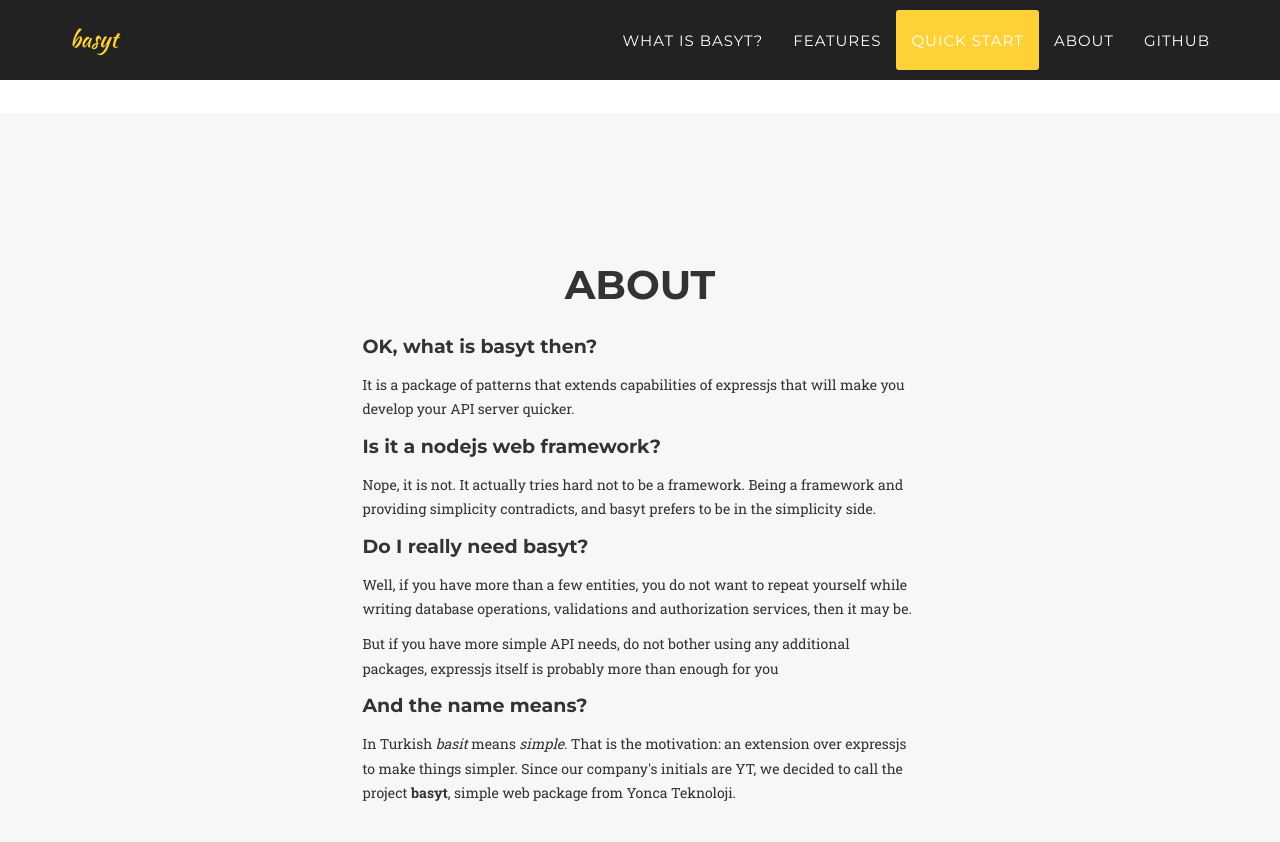
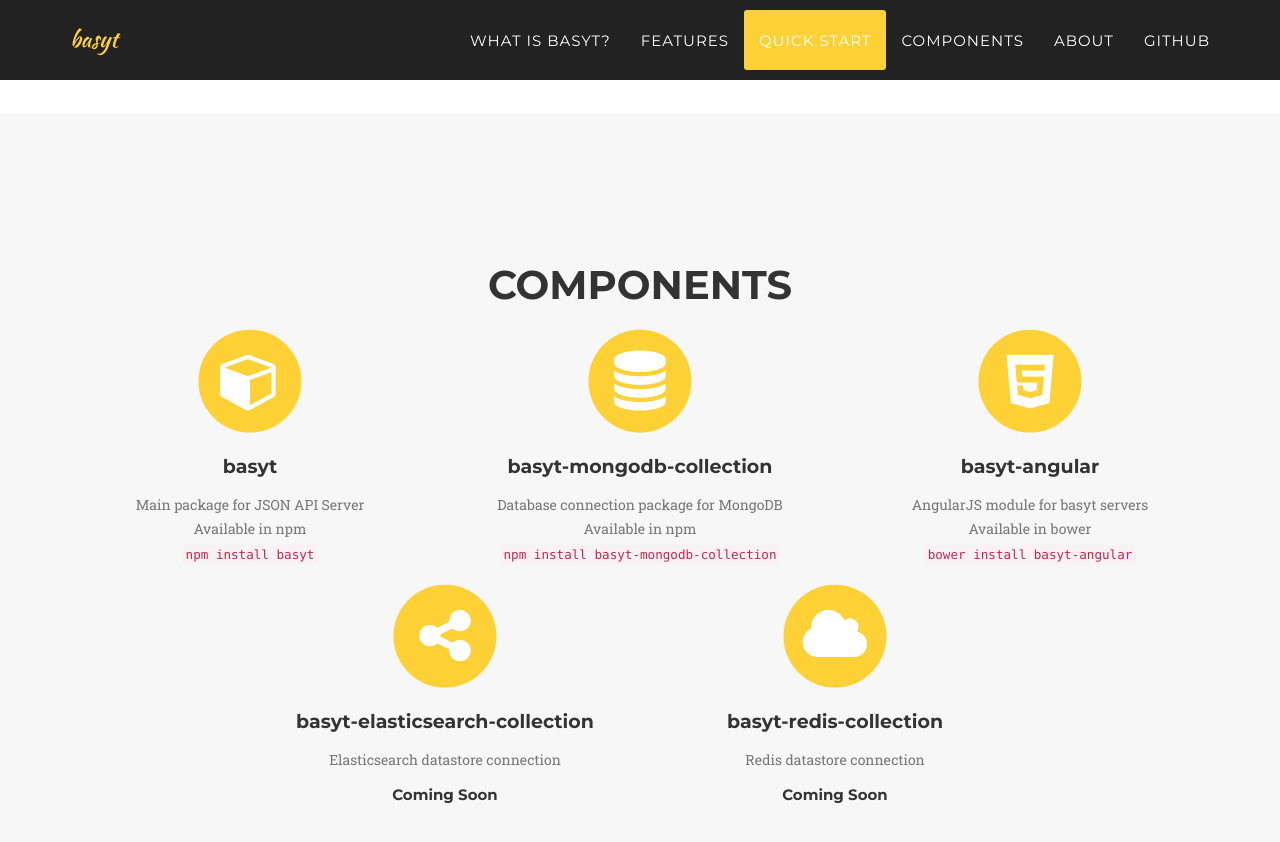
Before and after one commit to ytlabs/basyt, a Jekyll site: the page built from index.html, in a window 1280 px wide and 900 px high, scrolled down 5213 px. Shown: the top 842 px of the window. Built offline with Jekyll 4.4.1, drawn with Linux system fonts in a browser that asks for light colours; some web fonts are replaced.

Commit message:
added components

```diff
--- a/_includes/about.html
+++ b/_includes/about.html
@@ -1,5 +1,5 @@
 <!-- About Section -->
-    <section id="about" class="bg-light-gray">
+    <section id="about">
         <div class="container">
             <div class="row">
                 <div class="col-lg-12 text-center">
--- /dev/null
+++ b/_includes/components.html
@@ -0,0 +1,56 @@
+<!-- Components Section -->
+    <section id="components" class="bg-light-gray">
+        <div class="container">
+            <div class="row">
+                <div class="col-lg-12 text-center">
+                    <h2 class="section-heading">Components</h2>
+                </div>
+            </div>
+            <div class="row text-center">
+                <div class="col-md-4">
+                    <span class="fa-stack fa-4x">
+                        <i class="fa fa-circle fa-stack-2x text-primary"></i>
+                        <i class="fa fa-cube fa-stack-1x fa-inverse"></i>
+                    </span>
+                    <h4 class="service-heading">basyt</h4>
+                    <p class="text-muted">Main package for JSON API Server<br>Available in npm<br><code>npm install basyt</code></p>
+                </div>
+                <div class="col-md-4">
+                    <span class="fa-stack fa-4x">
+                        <i class="fa fa-circle fa-stack-2x text-primary"></i>
+                        <i class="fa fa-database fa-stack-1x fa-inverse"></i>
+                    </span>
+                    <h4 class="service-heading">basyt-mongodb-collection</h4>
+                    <p class="text-muted">Database connection package for MongoDB<br>Available in npm<br><code>npm install basyt-mongodb-collection</code></p>
+                </div>
+                <div class="col-md-4">
+                    <span class="fa-stack fa-4x">
+                        <i class="fa fa-circle fa-stack-2x text-primary"></i>
+                        <i class="fa fa-html5 fa-stack-1x fa-inverse"></i>
+                    </span>
+                    <h4 class="service-heading">basyt-angular</h4>
+                    <p class="text-muted">AngularJS module for basyt servers<br>Available in bower<br><code>bower install basyt-angular</code></p>
+                </div>
+            </div>
+            <div class="row text-center">
+                <div class="col-md-4 col-md-offset-2">
+                    <span class="fa-stack fa-4x">
+                        <i class="fa fa-circle fa-stack-2x text-primary"></i>
+                        <i class="fa fa-share-alt fa-stack-1x fa-inverse"></i>
+                    </span>
+                    <h4 class="service-heading">basyt-elasticsearch-collection</h4>
+                    <p class="text-muted">Elasticsearch datastore connection</p>
+                    <h5 class="service-heading">Coming Soon</h5>
+                </div>
+                <div class="col-md-4">
+                    <span class="fa-stack fa-4x">
+                        <i class="fa fa-circle fa-stack-2x text-primary"></i>
+                        <i class="fa fa-cloud fa-stack-1x fa-inverse"></i>
+                    </span>
+                    <h4 class="service-heading">basyt-redis-collection</h4>
+                    <p class="text-muted">Redis datastore connection</p>
+                    <h5 class="service-heading">Coming Soon</h5>
+                </div>
+            </div>
+        </div>
+    </section>
--- a/_includes/header.html
+++ b/_includes/header.html
@@ -28,6 +28,9 @@
                         <a class="page-scroll" href="#start">Quick Start</a>
                     </li>
                     <li>
+                        <a class="page-scroll" href="#components">Components</a>
+                    </li>
+                    <li>
                         <a class="page-scroll" href="#about">About</a>
                     </li>
                     <li>
--- a/_layouts/default.html
+++ b/_layouts/default.html
@@ -9,6 +9,7 @@
     {% include intro.html %}
     {% include features.html %}
     {% include start.html %}
+    {% include components.html %}
     {% include about.html %}
     {% include footer.html %}
     {% include js.html %}
```
